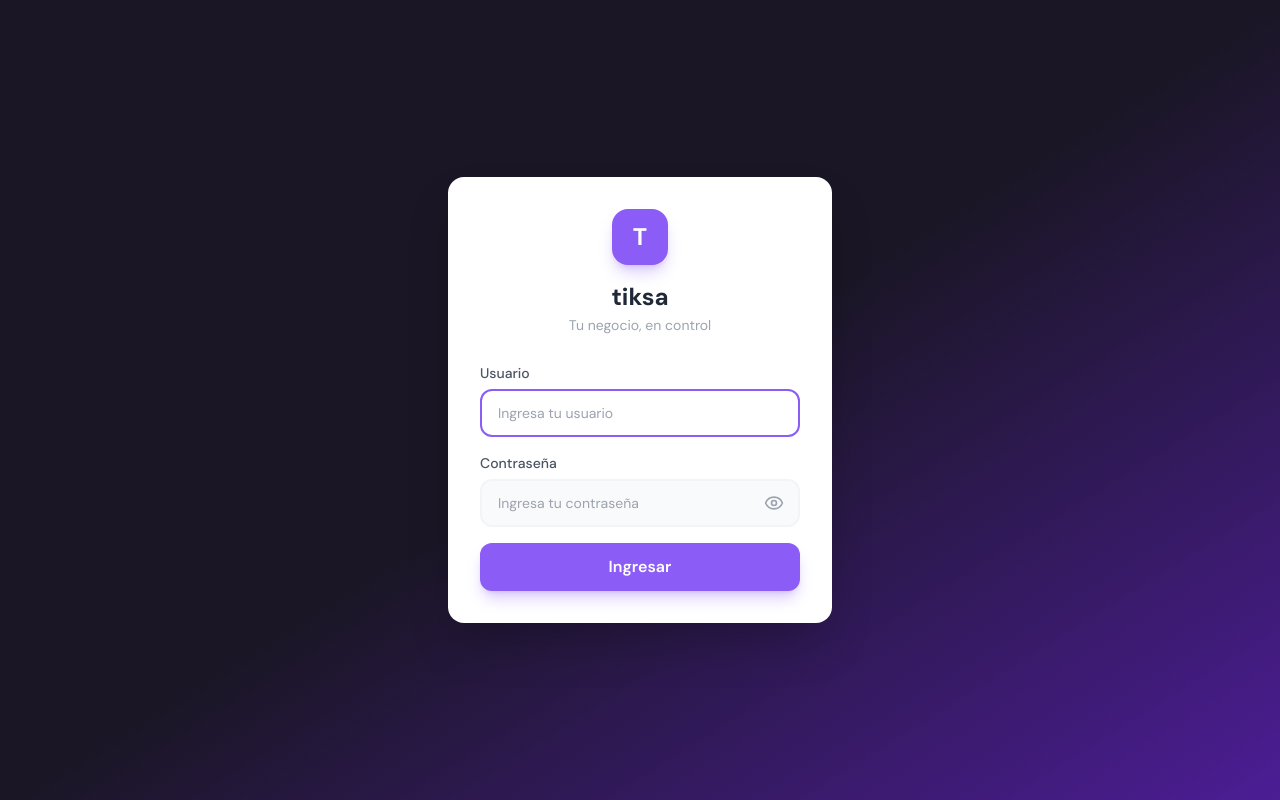
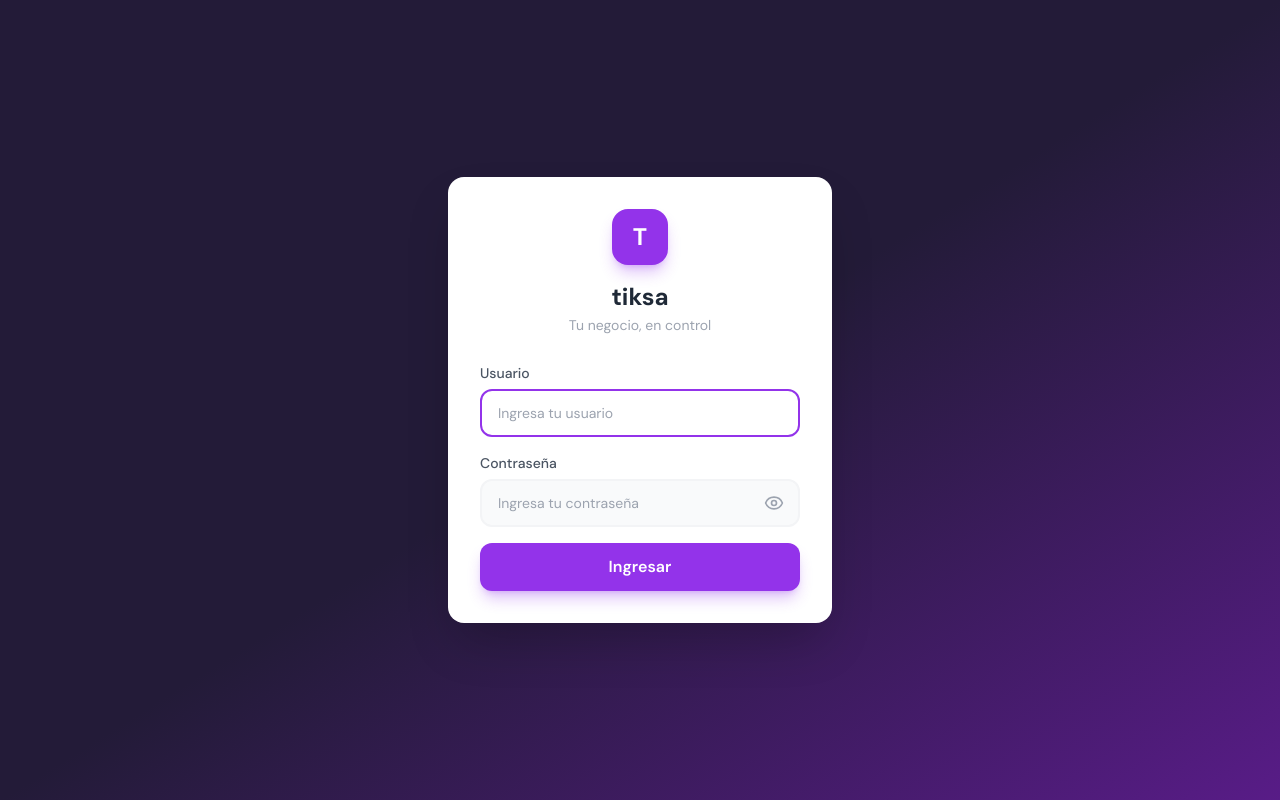
Before and after one commit to jhongutis21-lang/tiksa, a React (Vite) app in the folder frontend/: page /login in a window 1280 px wide. Built offline with nearby package versions, Linux system fonts and the light colour scheme; no server answers.

Commit message:
Fix purple: sidebar #231b38, primary #9333ea (true purple)

```diff
--- a/frontend/tailwind.config.js
+++ b/frontend/tailwind.config.js
@@ -11,12 +11,12 @@ export default {
         mono: ['DM Mono', 'monospace'],
       },
       colors: {
-        sidebar: '#1a1625',
+        sidebar: '#231b38',
         primary: {
-          DEFAULT: '#8b5cf6',
-          50: '#f5f3ff', 100: '#ede9fe', 200: '#ddd6fe', 300: '#c4b5fd',
-          400: '#a78bfa', 500: '#8b5cf6', 600: '#7c3aed', 700: '#6d28d9',
-          800: '#5b21b6', 900: '#4c1d95',
+          DEFAULT: '#9333ea',
+          50: '#faf5ff', 100: '#f3e8ff', 200: '#e9d5ff', 300: '#d8b4fe',
+          400: '#c084fc', 500: '#a855f7', 600: '#9333ea', 700: '#7e22ce',
+          800: '#6b21a8', 900: '#581c87',
         },
         bg: '#f1f5f9',
         card: '#ffffff',
```
